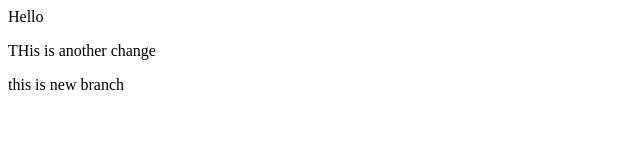
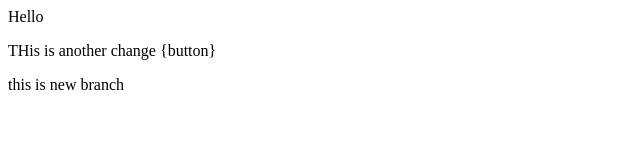
Before and after one commit to krishkantpatel065/localRepo, a plain HTML site: page index.html in a window 1280 px wide. Shown: the full height of the page, 0-640 px from the left. Drawn offline with Linux system fonts and the light colour scheme.

Commit message:
add button

```diff
--- a/index.html
+++ b/index.html
@@ -1,3 +1,3 @@
 <p>Hello</p>
-<p>THis is another change</p>
+<p>THis is another change {button}</p>
 <p>this is new branch</p>
```
